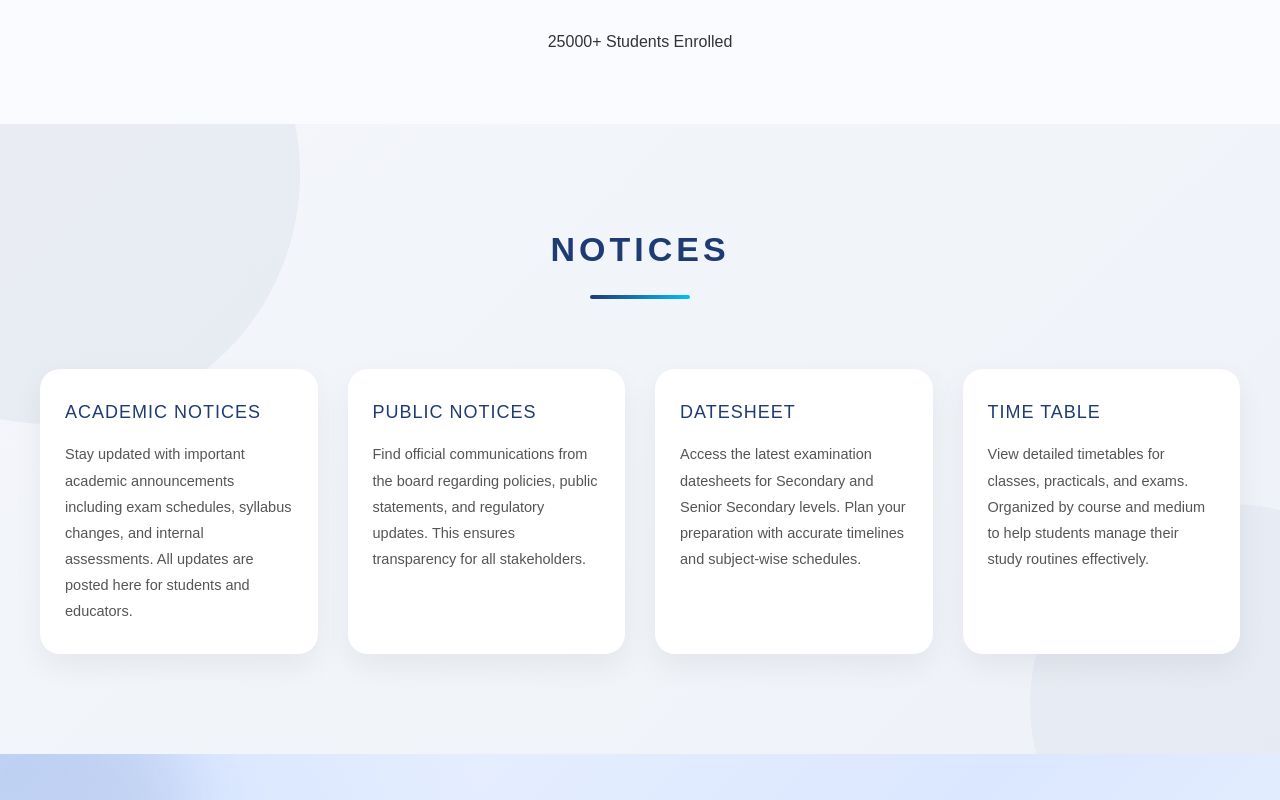
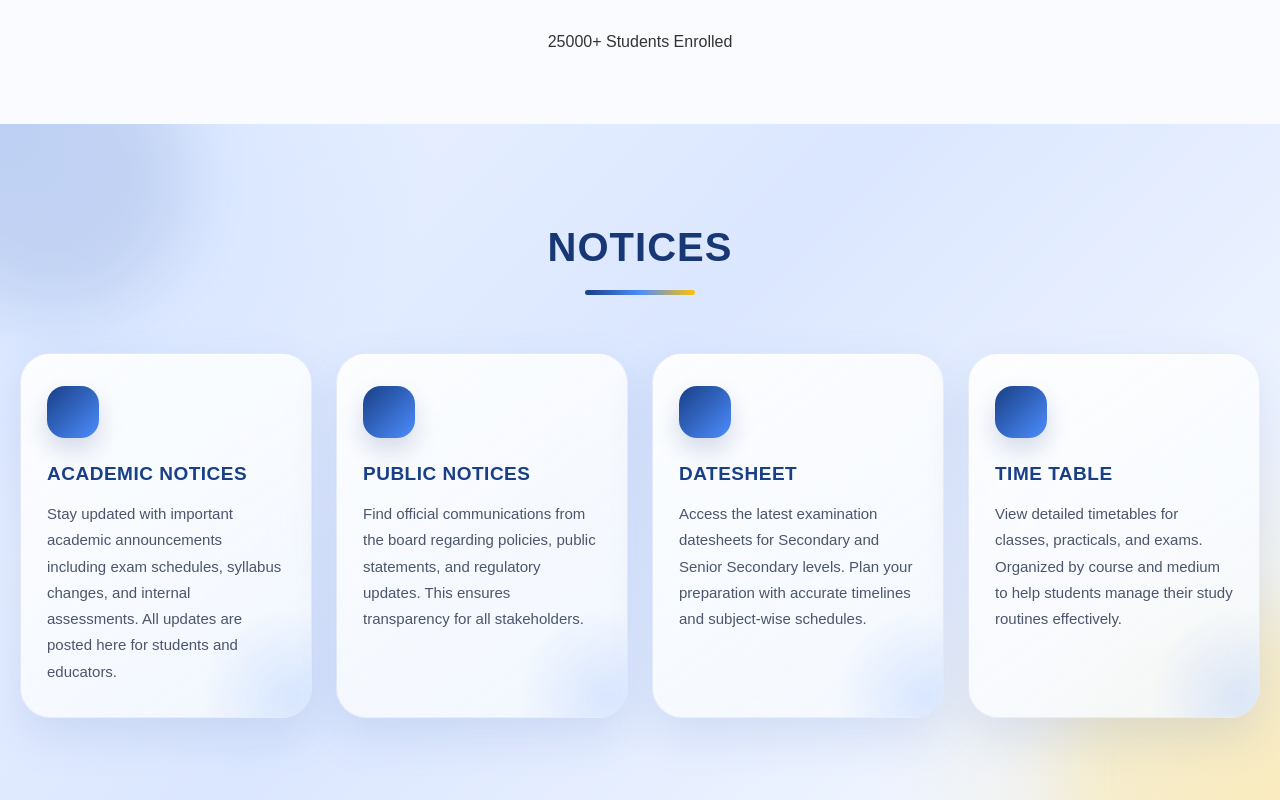
Before and after one commit to ranvijaysingh0741/ERP-SYSTEM, a React (Create React App) app in the folder frontend/: page / in a window 1280 px wide. Shown: the part 2860-3660 px from the top of the page. Built offline with nearby package versions, Linux system fonts and the light colour scheme.

Commit message:
Refactor NoticesSection styles for improved design

```diff
--- a/frontend/src/landing/components/NoticesSection.css
+++ b/frontend/src/landing/components/NoticesSection.css
@@ -1,118 +1,184 @@
+@import url('https://fonts.googleapis.com/css2?family=Josefin+Sans:wght@400;500;600;700&display=swap');
+
 .notices-section {
-  background: linear-gradient(135deg, #f4f6fa, #eef2f8);
+  position: relative;
   padding: 100px 20px;
-  position: relative;
   overflow: hidden;
+  background:
+    radial-gradient(circle at top left, rgba(77, 141, 255, 0.18), transparent 30%),
+    radial-gradient(circle at bottom right, rgba(255, 193, 7, 0.16), transparent 28%),
+    linear-gradient(135deg, #eef4ff 0%, #dbe7ff 45%, #f9fbff 100%);
+  font-family: 'Josefin Sans', sans-serif;
 }
 
-/* Background shapes */
-.notices-section::before {
+.notices-section::before,
+.notices-section::after {
   content: "";
   position: absolute;
-  width: 500px;
-  height: 500px;
-  background: rgba(30, 60, 120, 0.05);
   border-radius: 50%;
-  top: -200px;
-  left: -200px;
+  z-index: 0;
+  filter: blur(30px);
+}
+
+.notices-section::before {
+  width: 270px;
+  height: 270px;
+  background: rgba(25, 63, 134, 0.10);
+  top: -80px;
+  left: -80px;
 }
 
 .notices-section::after {
-  content: "";
-  position: absolute;
-  width: 400px;
-  height: 400px;
-  background: rgba(30, 60, 120, 0.04);
-  border-radius: 50%;
-  bottom: -150px;
-  right: -150px;
+  width: 330px;
+  height: 330px;
+  background: rgba(255, 193, 7, 0.12);
+  right: -110px;
+  bottom: -120px;
 }
 
 .notices-container {
-  max-width: 1200px;
-  margin: auto;
   position: relative;
-  z-index: 2;
+  z-index: 1;
+  max-width: 1280px;
+  margin: 0 auto;
 }
 
 .notices-title {
+  margin: 0 0 58px;
   text-align: center;
-  font-size: 34px;
-  letter-spacing: 4px;
-  margin-bottom: 70px;
+  color: #173875;
+  font-size: 40px;
+  line-height: 1.15;
   font-weight: 700;
-  color: #1f3b73;
-  position: relative;
+  letter-spacing: 1px;
 }
 
 .notices-title::after {
   content: "";
-  width: 100px;
-  height: 4px;
-  background: linear-gradient(90deg, #1f3b73, #00bfff);
   display: block;
+  width: 110px;
+  height: 5px;
   margin: 20px auto 0;
-  border-radius: 2px;
+  border-radius: 999px;
+  background: linear-gradient(90deg, #193f86, #4d8dff, #ffc107);
 }
 
-/* Grid Layout */
 .notices-grid {
   display: grid;
   grid-template-columns: repeat(4, 1fr);
-  gap: 30px;
+  gap: 24px;
 }
 
-/* Card Design */
 .notice-card {
-  background: #ffffff;
-  padding: 30px 25px;
-  border-radius: 20px;
-  box-shadow: 0 12px 30px rgba(0, 0, 0, 0.06);
-  transition: all 0.3s ease;
+  position: relative;
+  min-height: 300px;
+  padding: 32px 26px;
+  display: flex;
+  flex-direction: column;
+  justify-content: flex-start;
+  overflow: hidden;
   text-align: left;
-  position: relative;
+  text-decoration: none;
+  color: inherit;
+  border: 1px solid rgba(111, 145, 220, 0.14);
+  border-radius: 30px;
+  background: linear-gradient(145deg, rgba(255, 255, 255, 0.90), rgba(245, 249, 255, 0.82));
+  box-shadow:
+    0 18px 45px rgba(53, 92, 170, 0.13),
+    inset 0 1px 0 rgba(255, 255, 255, 0.72);
+  backdrop-filter: blur(18px);
+  -webkit-backdrop-filter: blur(18px);
+  transition: transform 0.3s ease, box-shadow 0.3s ease;
+}
+
+.notice-card::before {
+  content: "";
+  width: 52px;
+  height: 52px;
+  margin-bottom: 24px;
+  border-radius: 18px;
+  background: linear-gradient(135deg, #193f86, #4d8dff);
+  box-shadow: 0 12px 24px rgba(25, 63, 134, 0.18);
+}
+
+.notice-card::after {
+  content: "";
+  position: absolute;
+  right: -70px;
+  bottom: -70px;
+  width: 180px;
+  height: 180px;
+  border-radius: 50%;
+  background: radial-gradient(circle, rgba(77, 141, 255, 0.16), transparent 70%);
 }
 
 .notice-card:hover {
-  transform: translateY(-8px);
-  box-shadow: 0 18px 40px rgba(0, 0, 0, 0.08);
+  transform: translateY(-6px);
+  box-shadow:
+    0 22px 52px rgba(53, 92, 170, 0.17),
+    inset 0 1px 0 rgba(255, 255, 255, 0.72);
 }
 
 .notice-card h3 {
-  font-size: 18px;
-  margin-bottom: 15px;
-  color: #1f3b73;
-  letter-spacing: 1px;
+  position: relative;
+  z-index: 1;
+  margin: 0 0 15px;
+  color: #193f86;
+  font-size: 19px;
+  line-height: 1.25;
+  font-weight: 700;
+  letter-spacing: 0.5px;
 }
 
 .notice-card p {
-  font-size: 14.5px;
-  line-height: 1.8;
-  color: #555;
+  position: relative;
+  z-index: 1;
+  margin: 0;
+  color: #4b556b;
+  font-size: 15px;
+  line-height: 1.75;
+  font-weight: 500;
 }
 
-/* Responsive */
 @media (max-width: 1024px) {
   .notices-grid {
     grid-template-columns: repeat(2, 1fr);
   }
+
+  .notice-card {
+    min-height: 260px;
+  }
 }
 
 @media (max-width: 768px) {
-  .notices-grid {
-    grid-template-columns: 1fr;
+  .notices-section {
+    padding: 70px 14px;
   }
 
   .notices-title {
-    font-size: 26px;
+    margin-bottom: 34px;
+    font-size: 28px;
+  }
+
+  .notices-title::after {
+    width: 85px;
+    height: 4px;
+  }
+
+  .notices-grid {
+    grid-template-columns: 1fr;
+    gap: 18px;
   }
 
   .notice-card {
+    min-height: auto;
+    padding: 28px 20px;
+    border-radius: 22px;
     text-align: center;
+    align-items: center;
+  }
+
+  .notice-card p {
+    font-size: 15px;
   }
 }
-.notice-card {
-  text-decoration: none;
-  color: inherit;
-  display: block;
-}
```
